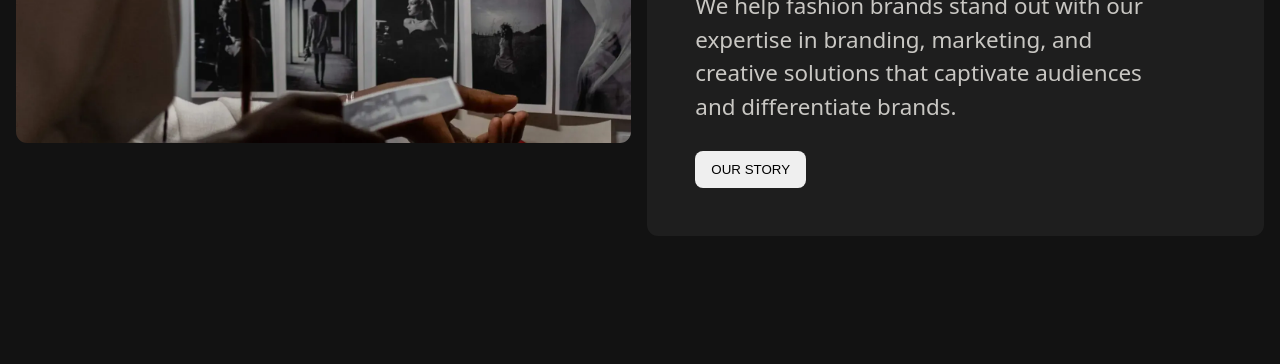
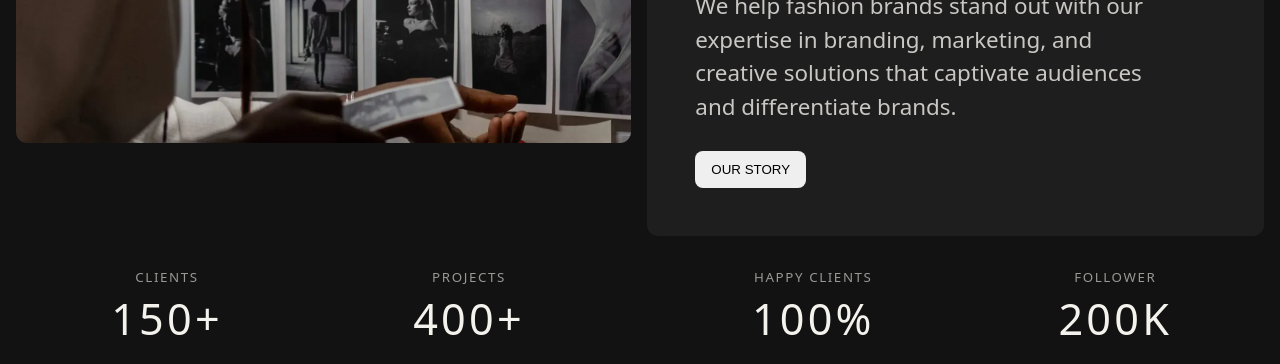
Before and after one commit to Kanhaiyaarora/cohort_responsive, a plain HTML site: page index.html in a window 1280 px wide. Shown: the part 488-852 px from the top of the page. Before the commit the page ends 800 px from the top, so only its background shows below. Drawn offline with Linux system fonts and the light colour scheme.

Commit message:
section 2 done

```diff
--- a/index.html
+++ b/index.html
@@ -25,6 +25,28 @@
           </div>
         </div>
       </section>
+      <section class="view2">
+        <div class="top">
+          <div class="element">
+            <small>CLIENTS</small>
+            <h2>150+</h2>
+          </div>
+          <div class="element">
+            <small>PROJECTS</small>
+            <h2>400+</h2>
+          </div>
+        </div>
+        <div class="bottom">
+          <div class="element">
+            <small>HAPPY CLIENTS</small>
+            <h2>100%</h2>
+          </div>
+          <div class="element">
+            <small>FOLLOWER</small>
+            <h2>200K</h2>
+          </div>
+        </div>
+      </section>
     </main>
   </body>
 </html>
--- a/style.scss
+++ b/style.scss
@@ -27,7 +27,7 @@ main {
   @include flex-column(0rem);
   align-items: center;
 
-  section {
+  section.view1 {
     width: 100%;
     @include flex-column(1rem);
     padding: 1rem;
@@ -73,11 +73,39 @@ main {
       }
     }
   }
+
+  section.view2 {
+    @include flex-column(2.5rem);
+    width: 100%;
+    padding: 1rem;
+
+    .top,
+    .bottom {
+      display: flex;
+      width: 100%;
+      justify-content: space-around;
+
+      .element {
+        text-align: center;
+        @include flex-column(0.2rem);
+        small {
+          color: rgba(244, 242, 237, 0.6);
+          letter-spacing: 0.1rem;
+        }
+        h2 {
+          font-size: 2.7rem;
+          font-weight: 400;
+          letter-spacing: 0.2rem;
+        }
+      }
+    }
+  }
 }
 
+// media query for responsiveness
 @media (min-width: 900px) {
   main {
-    section {
+    section.view1 {
       flex-direction: row;
 
       .top,
@@ -98,5 +126,14 @@ main {
         }
       }
     }
+    section.view2 {
+      flex-direction: row;
+
+      .element {
+        h2 {
+          font-size: 4.5rem;
+        }
+      }
+    }
   }
 }
```
Also changed, not shown: style.css, 1 other file.
